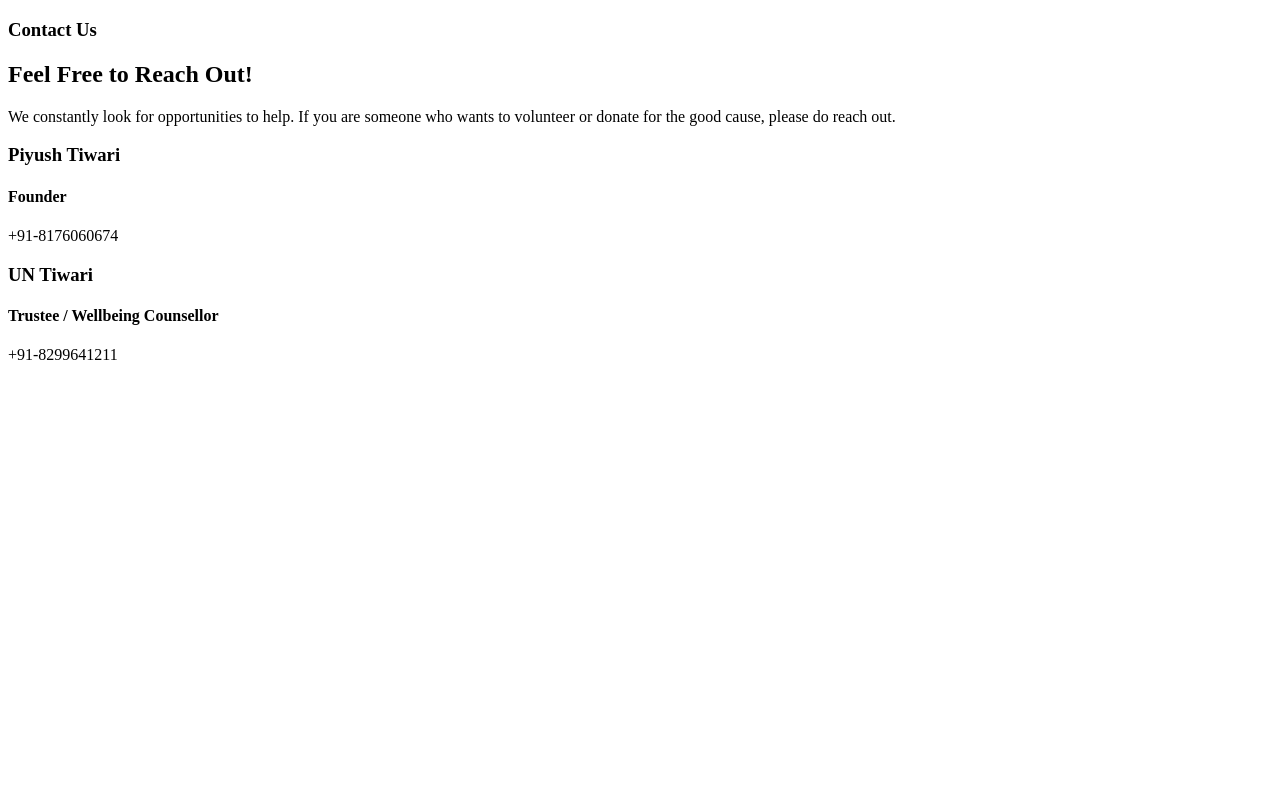
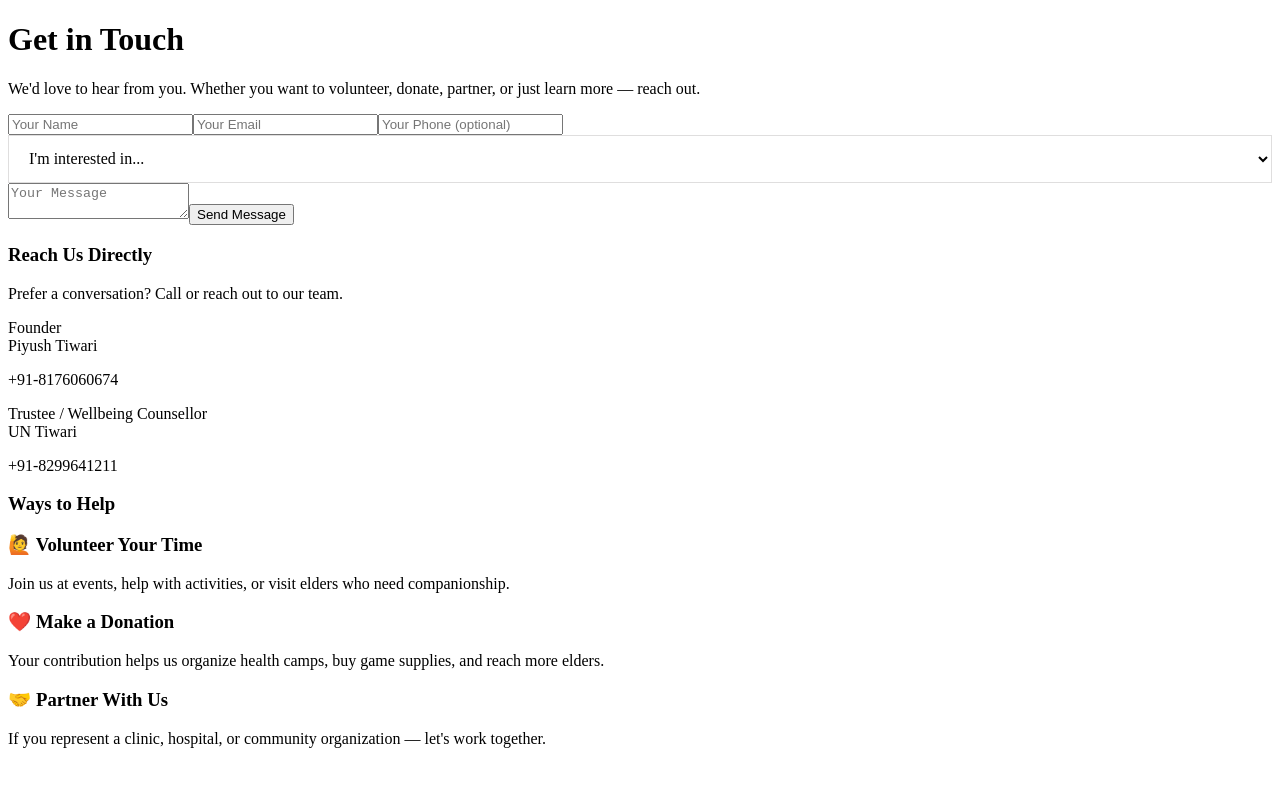
Before and after one commit to knee-tesh/aatmiya, a Next.js app: page /contact in a window 1280 px wide. Shown: the top 786 px of the page. Built offline with nearby package versions, Linux system fonts and the light colour scheme.

Commit message:
feat: rewrite contact page with form and CTA sections

```diff
--- a/src/pages/contact/index.js
+++ b/src/pages/contact/index.js
@@ -1,27 +1,75 @@
-import Image from "next/image";
-
 const Contact = () => {
   return (
-        <div className="about-container">
-            <h3>Contact Us</h3>
-            <div className="flex-about">
-                <div className="about-text">
-                    <h2>Feel Free to Reach Out!</h2>
+    <div className="about-page">
+      <div className="about-hero">
+        <h1>Get in Touch</h1>
         <p>
-                        We constantly look for opportunities to help. If you are someone who wants to volunteer or
-                        donate for the good cause, please do reach out.
+          We'd love to hear from you. Whether you want to volunteer, donate,
+          partner, or just learn more — reach out.
         </p>
       </div>
-                <div className="about-text">
+
+      <div className="contact-grid">
         <div>
-                        <h3>Piyush Tiwari</h3>
-                        <h4>Founder</h4>
+          <form className="contact-form">
+            <input type="text" placeholder="Your Name" required />
+            <input type="email" placeholder="Your Email" required />
+            <input type="tel" placeholder="Your Phone (optional)" />
+            <select style={{
+              width: "100%",
+              padding: "0.85rem 1rem",
+              border: "1px solid rgba(45, 36, 36, 0.15)",
+              borderRadius: "var(--radius-sm)",
+              fontFamily: "var(--font-body)",
+              fontSize: "1rem",
+              background: "var(--color-white)",
+              transition: "border-color 0.2s ease",
+              minHeight: "48px"
+            }}>
+              <option value="">I'm interested in...</option>
+              <option value="volunteer">Volunteering</option>
+              <option value="donate">Making a Donation</option>
+              <option value="partner">Partnering</option>
+              <option value="services">Accessing Services</option>
+              <option value="other">Something Else</option>
+            </select>
+            <textarea placeholder="Your Message" required></textarea>
+            <button type="submit" className="btn btn-primary" style={{ alignSelf: "flex-start" }}>
+              Send Message
+            </button>
+          </form>
+        </div>
+
+        <div className="contact-info">
+          <h3>Reach Us Directly</h3>
+          <p>Prefer a conversation? Call or reach out to our team.</p>
+
+          <div className="contact-person">
+            <div className="role">Founder</div>
+            <div className="name">Piyush Tiwari</div>
             <p>+91-8176060674</p>
           </div>
-                    <div>
-                        <h3>UN Tiwari</h3>
-                        <h4>Trustee / Wellbeing Counsellor</h4>
+
+          <div className="contact-person">
+            <div className="role">Trustee / Wellbeing Counsellor</div>
+            <div className="name">UN Tiwari</div>
             <p>+91-8299641211</p>
+          </div>
+
+          <div style={{ marginTop: "var(--spacing-lg)" }}>
+            <h3>Ways to Help</h3>
+            <div className="service-card" style={{ marginBottom: "1rem" }}>
+              <h3>🙋 Volunteer Your Time</h3>
+              <p>Join us at events, help with activities, or visit elders who need companionship.</p>
+            </div>
+            <div className="service-card" style={{ marginBottom: "1rem" }}>
+              <h3>❤️ Make a Donation</h3>
+              <p>Your contribution helps us organize health camps, buy game supplies, and reach more elders.</p>
+            </div>
+            <div className="service-card">
+              <h3>🤝 Partner With Us</h3>
+              <p>If you represent a clinic, hospital, or community organization — let's work together.</p>
+            </div>
           </div>
         </div>
       </div>
```
Lines whose indentation alone changed are shown as unchanged.
